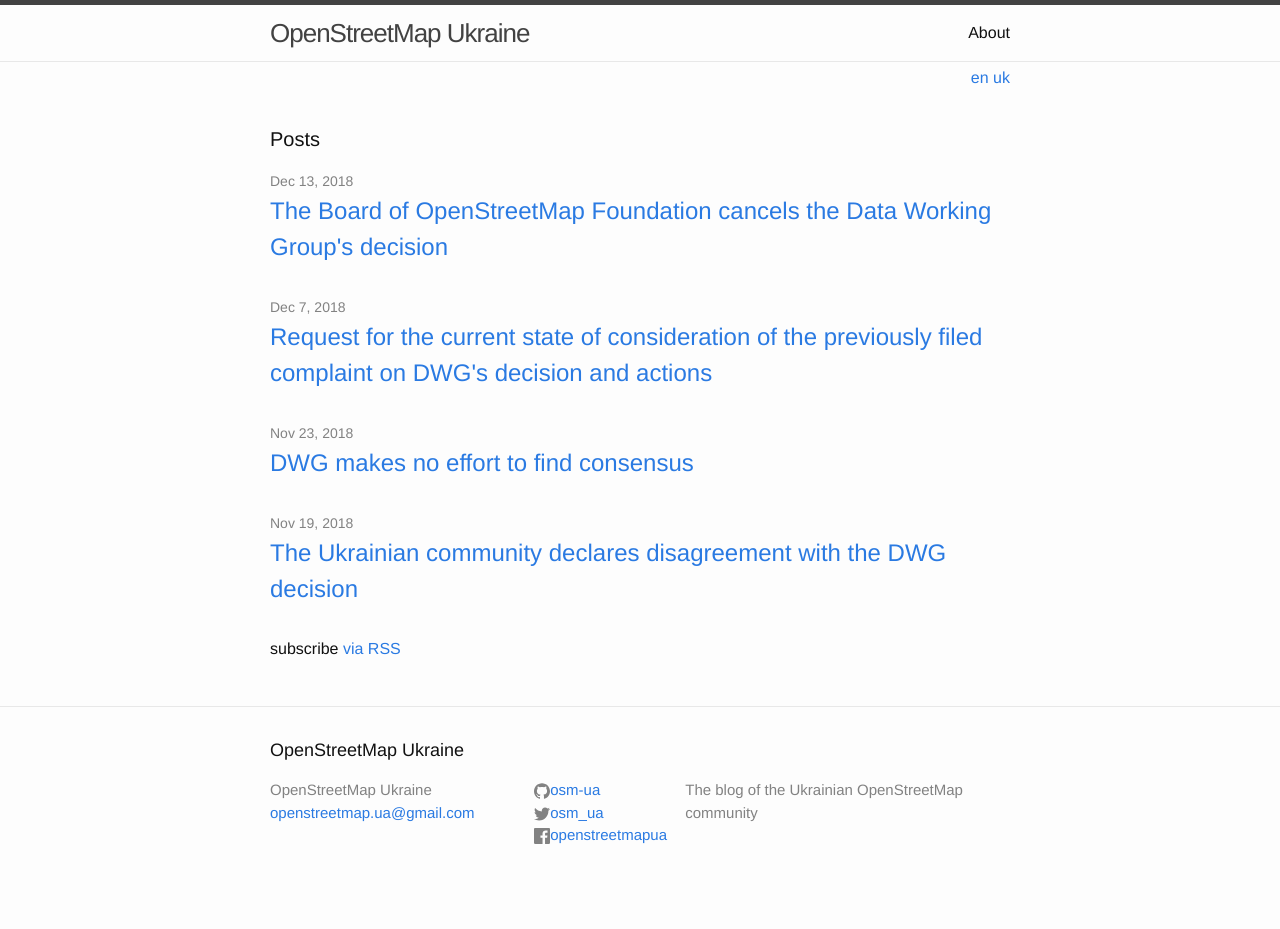
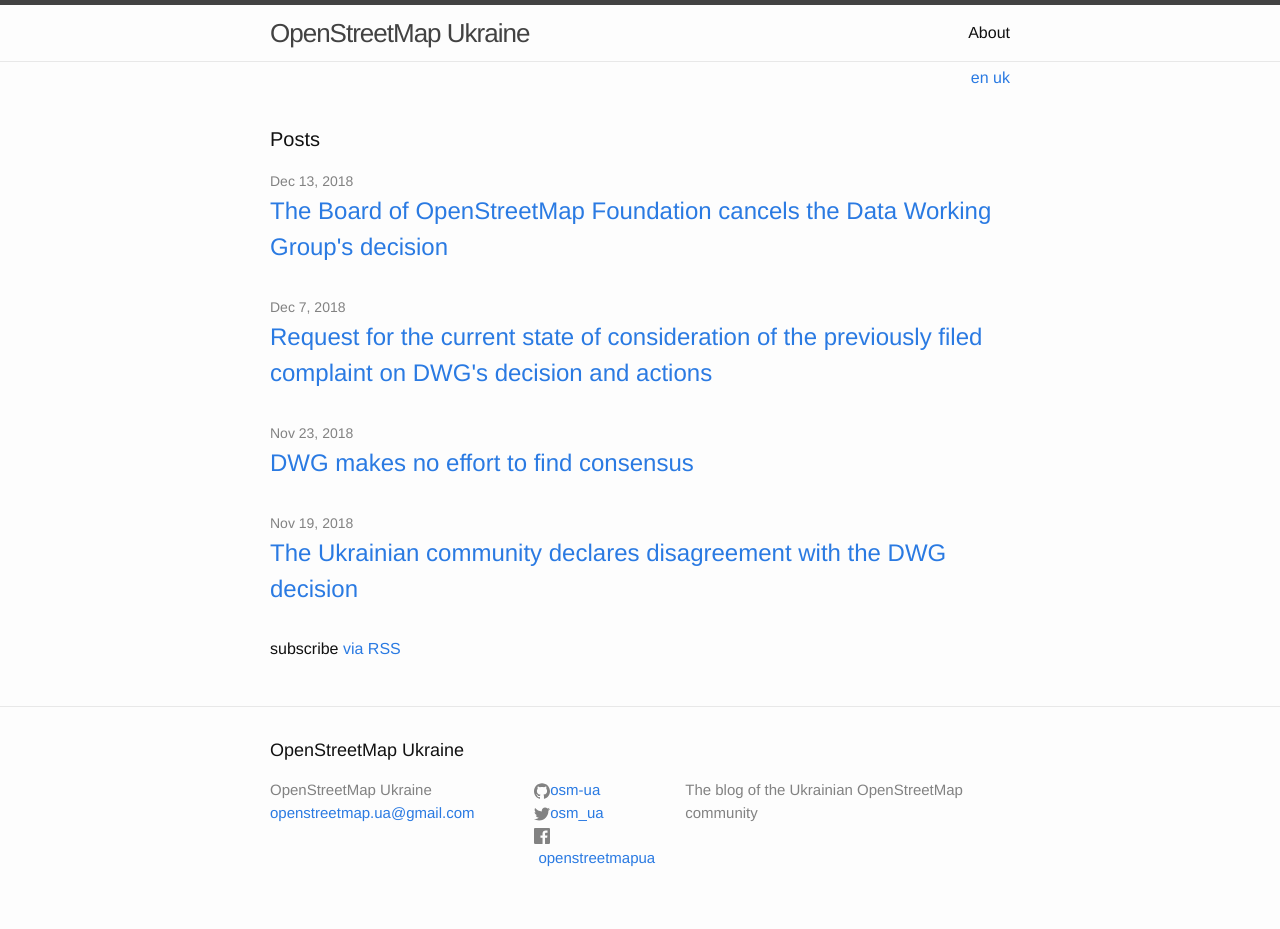
Before and after one commit to osm-ua/blog, a Jekyll site: the page built from index.html, in a window 1280 px wide. Built offline with Jekyll 4.4.1, drawn with Linux system fonts in a browser that asks for light colours; before the commit the page ends 907 px from its top, so only the background shows below that.

Commit message:
Update icon-fb.html

```diff
--- a/_includes/icon-fb.html
+++ b/_includes/icon-fb.html
@@ -1 +1 @@
-<a href="https://www.facebook.com/{{ include.username }}"><span class="icon icon--fb">{% include icon-fb.svg %}</span><span class="username">{{ include.username }}</span></a>
+<a href="https://www.facebook.com/{{ include.username }}"><span class="icon icon--fb">{% include icon-fb.svg %}</span>&nbsp;<span class="username">{{ include.username }}</span></a>
```
